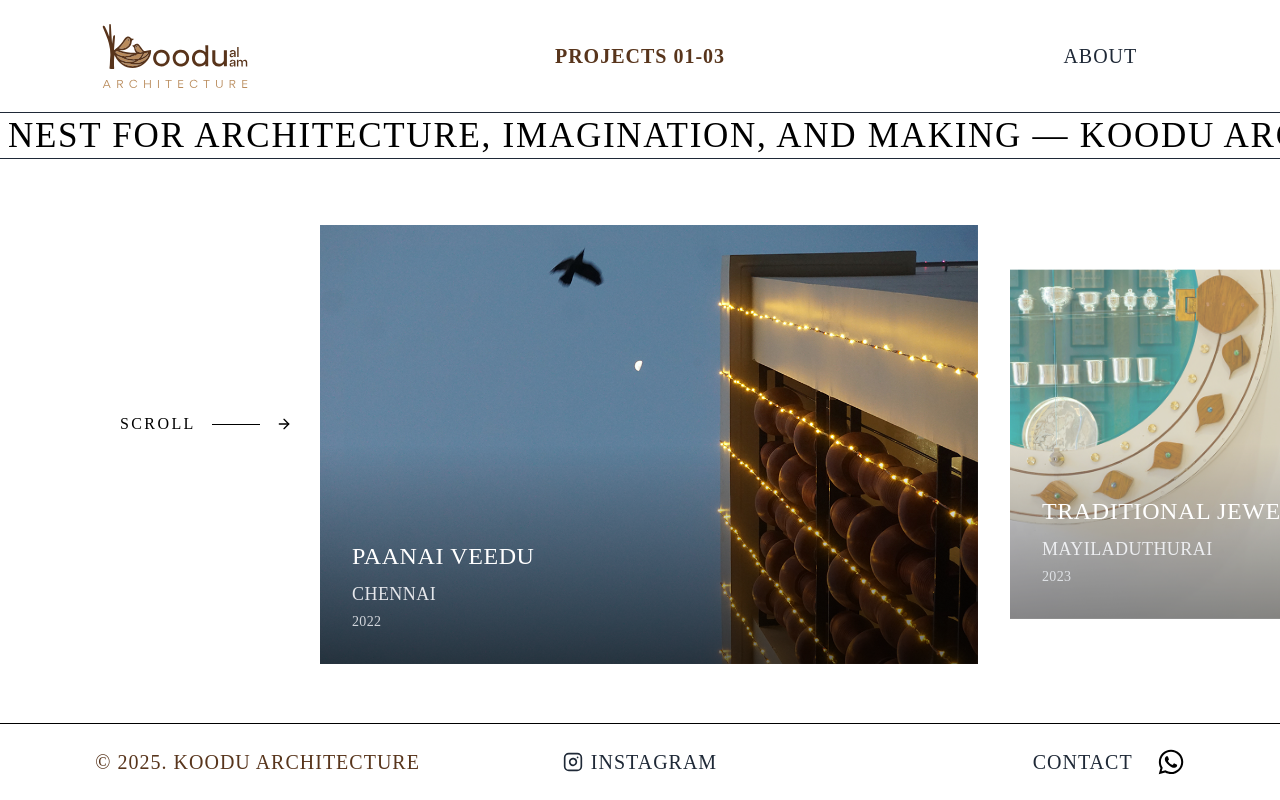
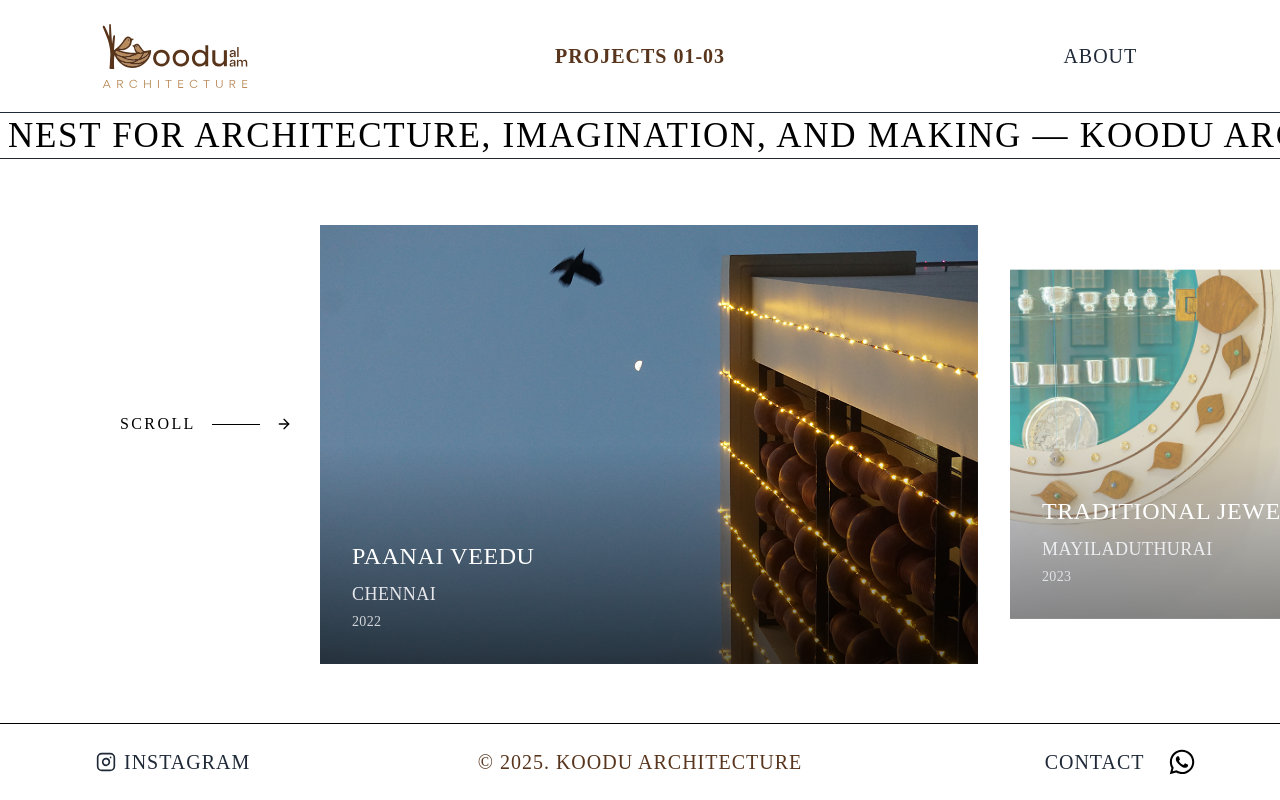
Before and after one commit to dharani101021/ClientProjectfinal, a React (Vite) app: page / in a window 1280 px wide. Built offline with nearby package versions, Linux system fonts and the light colour scheme; a web font is replaced by a local one.

Commit message:
complete

```diff
--- a/src/components/common/Footer.jsx
+++ b/src/components/common/Footer.jsx
@@ -25,8 +25,6 @@ const Footer = () => {
   return (
     <footer className="fixed bottom-0 left-0 right-0 z-30 bg-white border-t border-black">
       <div className="flex flex-col md:flex-row justify-between items-center px-4 md:px-12 py-4 md:py-6 gap-3 md:gap-0">
-        {/* KOODU ARCHITECTURE - centered on mobile, left on desktop */}
-        <div className="flex justify-center md:justify-start w-full md:w-[40%]">
         {/* Mobile view with Instagram icon and WhatsApp icon */}
         <div className="flex md:hidden items-center gap-3">
           <button
@@ -54,10 +52,24 @@ const Footer = () => {
           </button>
         </div>
 
-          {/* Desktop view without Instagram icon */}
+        {/* Desktop layout */}
+        {/* Instagram - left side on desktop */}
+        <div className="hidden md:flex justify-start w-full md:w-[30%]">
+          <button
+            onClick={handleInstagramClick}
+            className="text-sm md:text-xl font-medium tracking-wider hover:text-gray-600 transition-colors flex items-center gap-2 cursor-pointer text-gray-800 ml-12"
+            aria-label="Visit Instagram"
+          >
+            <Instagram className="w-5 h-5" />
+            INSTAGRAM
+          </button>
+        </div>
+
+        {/* KOODU ARCHITECTURE - center on desktop */}
+        <div className="hidden md:flex justify-center w-full md:w-[40%]">
           <button
             onClick={() => navigate('/')}
-            className={`hidden md:block text-xl font-medium tracking-wider hover:text-gray-600 transition-colors ml-[10%] cursor-pointer ${
+            className={`text-xl font-medium tracking-wider hover:text-gray-600 transition-colors cursor-pointer ${
               location.pathname === '/' ? 'font-bold' : 'text-gray-800'
             }`}
             style={location.pathname === '/' ? { color: '#58351c' } : {}}
@@ -66,20 +78,8 @@ const Footer = () => {
           </button>
         </div>
 
-        {/* Instagram - hidden on mobile, shown on desktop */}
-        <div className="hidden md:flex justify-center w-full md:w-[20%]">
-          <button
-            onClick={handleInstagramClick}
-            className="text-sm md:text-xl font-medium tracking-wider hover:text-gray-600 transition-colors flex items-center gap-2 cursor-pointer text-gray-800"
-            aria-label="Visit Instagram"
-          >
-            <Instagram className="w-5 h-5" />
-            INSTAGRAM
-          </button>
-        </div>
-
-        {/* Contact button and WhatsApp - hidden on mobile, shown on desktop */}
-        <div className="hidden md:flex justify-center md:justify-end items-center w-full md:w-[40%]">
+        {/* Contact button and WhatsApp - right side on desktop */}
+        <div className="hidden md:flex justify-end items-center w-full md:w-[30%]">
           <button
             onClick={handleContactClick}
             className={`text-sm md:text-xl tracking-wider hover:text-gray-600 transition-colors cursor-pointer ${
@@ -93,7 +93,7 @@ const Footer = () => {
           </button>
           <button
             onClick={handleWhatsAppClick}
-            className="text-black hover:text-gray-600 transition-colors mr-0 md:mr-[10%] ml-6"
+            className="text-black hover:text-gray-600 transition-colors mr-[10%] ml-6"
             aria-label="WhatsApp"
           >
             <FaWhatsapp className="w-7 h-7" />
--- a/src/projects/Project02.jsx
+++ b/src/projects/Project02.jsx
@@ -27,6 +27,13 @@ const Project02 = ({ isVisible = true }) => {
     location: "Mayiladuthurai , India",
     completed: "Completed in 2023",
     builtUpArea: "Buildup area-180sq.ft"
+  };
+
+  // Project03 overlay information
+  const project03OverlayInfo = {
+    title: "AN ARTIST STUDIO",
+    location: "CHENNAI",
+    year: "2022"
   };
 
   // Create an array with images and paragraphs in correct order
@@ -513,6 +520,21 @@ const Project02 = ({ isVisible = true }) => {
                       alt={item.project.title}
                       className="w-full h-full object-cover scale-100 transition-transform duration-700 group-hover:scale-105"
                     />
+
+                    {/* Overlay Text */}
+                    <div className="absolute inset-0 bg-black bg-opacity-20 flex flex-col justify-end p-4 md:p-6 lg:p-8">
+                      <div className="text-white">
+                        <h3 className="text-lg sm:text-xl md:text-2xl font-medium mb-1 sm:mb-2 tracking-wide">
+                          {project03OverlayInfo.title}
+                        </h3>
+                        <p className="text-sm sm:text-base md:text-lg text-gray-200 mb-1 tracking-wide">
+                          {project03OverlayInfo.location}
+                        </p>
+                        <p className="text-xs sm:text-sm text-gray-300 tracking-wide">
+                          {project03OverlayInfo.year}
+                        </p>
+                      </div>
+                    </div>
                   </div>
                 </div>
               );
--- a/src/projects/Project03.jsx
+++ b/src/projects/Project03.jsx
@@ -27,6 +27,13 @@ const Project03 = ({ isVisible = true }) => {
     location: "Location , India",
     completed: "Completed in 2024",
     builtUpArea: "Buildup area-150.ft"
+  };
+
+  // Project01 overlay information
+  const project01OverlayInfo = {
+    title: "PAANAI VEEDU",
+    location: "CHENNAI",
+    year: "2022"
   };
 
   // Create an array with images and paragraphs in correct order
@@ -513,6 +520,21 @@ const Project03 = ({ isVisible = true }) => {
                       alt={item.project.title}
                       className="w-full h-full object-cover scale-100 transition-transform duration-700 group-hover:scale-105"
                     />
+
+                    {/* Overlay Text */}
+                    <div className="absolute inset-0 bg-black bg-opacity-20 flex flex-col justify-end p-4 md:p-6 lg:p-8">
+                      <div className="text-white">
+                        <h3 className="text-lg sm:text-xl md:text-2xl font-medium mb-1 sm:mb-2 tracking-wide">
+                          {project01OverlayInfo.title}
+                        </h3>
+                        <p className="text-sm sm:text-base md:text-lg text-gray-200 mb-1 tracking-wide">
+                          {project01OverlayInfo.location}
+                        </p>
+                        <p className="text-xs sm:text-sm text-gray-300 tracking-wide">
+                          {project01OverlayInfo.year}
+                        </p>
+                      </div>
+                    </div>
                   </div>
                 </div>
               );
```
Lines whose indentation alone changed are shown as unchanged.
